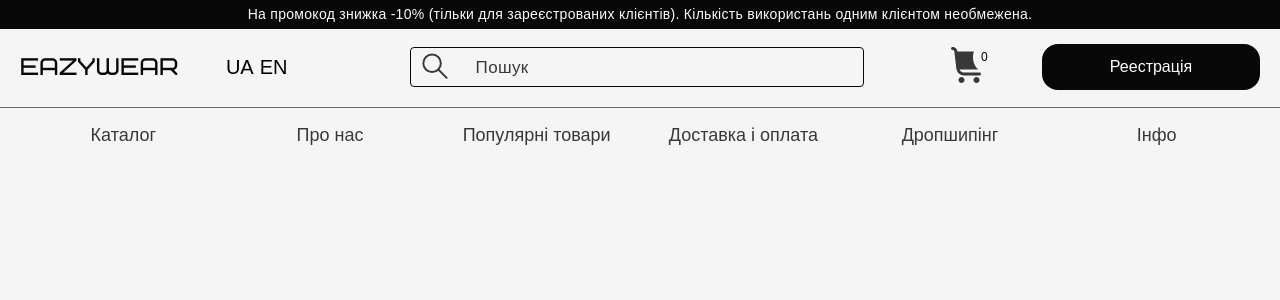
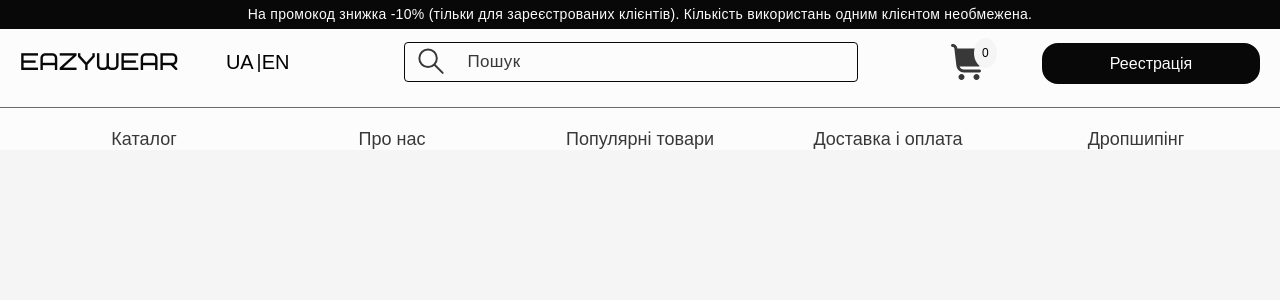
Before and after one commit to VitaliySamborskiy/eazy-wear, a React (Vite) app: page / in a window 1280 px wide. Shown: the top 300 px of the page. Built offline with nearby package versions, Linux system fonts and the light colour scheme.

Commit message:
made the site adaptive to 768px

```diff
--- a/src/components/header/header.scss
+++ b/src/components/header/header.scss
@@ -1,9 +1,11 @@
 @import "/src/scss/global/vars";
+@import "/src/scss/global/mixin";
 
 .header {
 	&__content {
 		position: fixed;
 		width: 100%;
+		background: $white;
 	}
 
 	&__action-text {
@@ -12,18 +14,33 @@
 		color: $white;
 		text-align: center;
 		background: $black;
+
+		@include breakpoints-max-width(lg) {
+			font-size: 10px;
+		}
+
+		@include breakpoints-max-width(md) {
+			display: none;
+		}
 	}
 
 	&__main-content {
-		margin-top: 15px;
+		margin-top: 10px;
 		display: flex;
 		justify-content: space-between;
+		gap: 20px;
 
 		&-center {
 			display: flex;
 			width: 62%;
 			justify-content: space-between;
 			padding-right: 8px;
+			gap: 20px;
+
+			@include breakpoints-max-width(lg) {
+				padding-right: 0;
+				width: 60%;
+			}
 		}
 	}
 
@@ -36,12 +53,37 @@
 		line-height: 140%;
 		letter-spacing: 0.02em;
 		text-transform: uppercase;
+
+		@include breakpoints-max-width(lg) {
+			font-size: 22px;
+		}
+
+		@include breakpoints-max-width(md) {
+			margin-top: 0;
+		}
 	}
 
 	&__switch {
 		&-language {
 			display: flex;
-			gap: 6px;
+			gap: 8px;
+			position: relative;
+
+			&:after {
+				content: "";
+				position: absolute;
+				top: 15px;
+				left: 51%;
+				display: flex;
+				background-color: $grey;
+				width: 2px;
+				height: 18px;
+
+				@include breakpoints-max-width(md) {
+					top: 8px;
+					left: 48%;
+				}
+			}
 		}
 
 		&-button {
@@ -49,41 +91,90 @@
 			font-weight: 200;
 			font-size: 20px;
 			line-height: 160%;
+
+			@include breakpoints-max-width(lg) {
+				font-size: 16px;
+			}
 		}
 	}
 
 	&__search {
 		&-form {
 			position: relative;
+
+			@include breakpoints-max-width(lg) {
+				width: 60%;
+			}
+
+			@include breakpoints-max-width(md) {
+				display: none;
+			}
 		}
 
 		&-button {
 			position: absolute;
 			top: 9%;
-			left: 12%;
+			left: 11%;
+
+			@include breakpoints-max-width(lg) {
+				left: 3%;
+			}
 		}
 
 		&-label {
 			position: absolute;
 			font-size: 17px;
 			top: 23%;
-			left: 25%;
+			left: 23%;
+			opacity: 1;
+			transition:
+				top 0.5s ease-in-out,
+				opacity 0.5s ease-in-out;
+
+			@include breakpoints-max-width(lg) {
+				left: 16%;
+			}
+
+			&_active {
+				top: 9%;
+				opacity: 0;
+			}
 		}
 
 		&-input {
-			margin-left: 10.5%;
-			margin-top: 3px;
-			padding: 0 10px;
+			margin: 3px 0 0 9%;
+			padding: 0 10px 0 64px;
 			width: 454px;
 			height: 40px;
 			border-radius: 4px;
 			border: 1px solid $black;
+
+			@include breakpoints-max-width(lg) {
+				width: 100%;
+				margin: 3px 0 0 0;
+			}
+		}
+	}
+
+	&__svg-basket {
+		transition: fill 0.5s ease-in-out;
+
+		&:hover {
+			fill: $black;
 		}
 	}
 
 	&__basket {
 		position: relative;
-		margin-left: 60px;
+		margin: 5px 0 0 60px;
+
+		@include breakpoints-max-width(lg) {
+			margin: 5px 0 0 0;
+		}
+
+		@include breakpoints-max-width(md) {
+			display: none;
+		}
 
 		&-count {
 			font-size: 12px;
@@ -91,23 +182,32 @@
 			font-weight: 500;
 			padding: 8px;
 			position: absolute;
-			top: -2px;
-			right: -9px;
+			top: -6px;
+			right: -10px;
 			background: $blue-light;
 			border-radius: 100%;
 		}
 	}
 
 	&__registration {
+		margin-top: 4px;
+		padding: 7px;
 		width: 218px;
 		color: $white;
 		background: $black;
-		padding: 12px;
 		border-radius: 16px;
 		border: 2px solid $black;
 		transition:
 			color 0.5s ease-in-out,
 			background 0.5s ease-in-out;
+
+		@include breakpoints-max-width(lg) {
+			width: 180px;
+		}
+
+		@include breakpoints-max-width(md) {
+			display: none;
+		}
 
 		&:hover {
 			background: transparent;
@@ -116,7 +216,11 @@
 	}
 
 	&__navigate {
-		margin-top: 35px;
+		margin-top: 45px;
+
+		@include breakpoints-max-width(lg) {
+			margin-top: 25px;
+		}
 
 		&:after {
 			position: absolute;
@@ -127,19 +231,84 @@
 			background: $grey-light;
 			width: 100%;
 			height: 1px;
+
+			@include breakpoints-max-width(lg) {
+				top: 90px;
+			}
 		}
 	}
 
 	&__link {
+		transition: color 0.5s ease-in-out;
+
+		@include breakpoints-max-width(lg) {
+			font-size: 12px;
+		}
+
+		&:hover {
+			color: $black;
+		}
+
 		&-items {
 			margin: 0 auto;
 			display: flex;
 			justify-content: space-between;
+
+			@include breakpoints-max-width(md) {
+				display: none;
+			}
 		}
 
 		&-item {
+			position: relative;
 			width: 100%;
 			text-align: center;
+
+			&:hover {
+				&:after {
+					transform: scaleX(1);
+					transform-origin: left;
+				}
+			}
+
+			&:after {
+				content: "";
+				position: absolute;
+				top: 36px;
+				left: 8%;
+				display: flex;
+				width: 85%;
+				height: 2px;
+				background: $black;
+				transform: scaleX(0);
+				transform-origin: right;
+				transition: transform 0.5s ease-in-out;
+
+				@include breakpoints-max-width(lg) {
+					top: 26px;
+					height: 1px;
+					width: 90%;
+					left: 5%;
+				}
+			}
+		}
+	}
+
+	&__burger-items {
+		background: $grey;
+		width: 100%;
+		height: 2px;
+	}
+
+	&__burger-button {
+		display: none;
+
+		@include breakpoints-max-width(md) {
+			display: flex;
+			flex-direction: column;
+			gap: 5px;
+			height: 24px;
+			width: 24px;
 		}
 	}
 }
--- a/src/components/header/header.tsx
+++ b/src/components/header/header.tsx
@@ -10,8 +10,13 @@ import "./header.scss";
 
 const Header: React.FC = () => {
 	const [productCount, setProductCount] = useState<number>(0);
+	const [inputActive, setInputActive] = useState<boolean>(false);
 
-	const counts = () => setProductCount(0);
+	const handleActiveInput = (event: React.ChangeEvent<HTMLInputElement>) => {
+		setInputActive(!!event.target.value.trim());
+	};
+
+	const counts = () => setProductCount(2);
 
 	const iconBasket: Icon = {
 		name: "basket",
@@ -30,7 +35,6 @@ const Header: React.FC = () => {
 	};
 
 	return (
-		<>
 		<header className="header__content">
 			<p className="header__action-text">
 				На промокод знижка -10% (тільки для зареєстрованих клієнтів). Кількість використань одним
@@ -52,10 +56,19 @@ const Header: React.FC = () => {
 							<button className="header__search-button">
 								<IconElement {...iconSearch} />
 							</button>
-								<label className="header__search-label">Пошук</label>
+							<label
+								className={`header__search-label ${inputActive ? "header__search-label_active" : ""}`}
+								htmlFor="searchInput">
+								Пошук
+							</label>
 							<input
 								className="header__search-input"
-									name=""
+								name="search"
+								type="search"
+								id="searchInput"
+								onChange={e => handleActiveInput(e)}
+								onFocus={() => setInputActive(true)}
+								onBlur={e => handleActiveInput(e)}
 							/>
 						</form>
 						<button className="header__basket">
@@ -64,6 +77,11 @@ const Header: React.FC = () => {
 						</button>
 					</div>
 					<button className="header__registration">Реестрація</button>
+					<button className="header__burger-button">
+						<span className="header__burger-items"></span>
+						<span className="header__burger-items"></span>
+						<span className="header__burger-items"></span>
+					</button>
 				</div>
 				<nav className="header__navigate">
 					<ul className="header__link-items">
@@ -102,18 +120,10 @@ const Header: React.FC = () => {
 								Дропшипінг
 							</Link>
 						</li>
-							<li className="header__link-item">
-								<Link
-									className="header__link"
-									to={AppRouter.MAINPAGE}>
-									Інфо
-								</Link>
-							</li>
 					</ul>
 				</nav>
 			</div>
 		</header>
-		</>
 	);
 };
 
--- a/src/scss/global/global.scss
+++ b/src/scss/global/global.scss
@@ -45,9 +45,13 @@ label {
 	letter-spacing: 0.02em;
 }
 
-button {
+button,
+input {
 	font-family: $supportFonts;
 	font-weight: $regular;
+}
+
+button {
 	text-align: center;
 }
 
```
Lines whose indentation alone changed are shown as unchanged.
